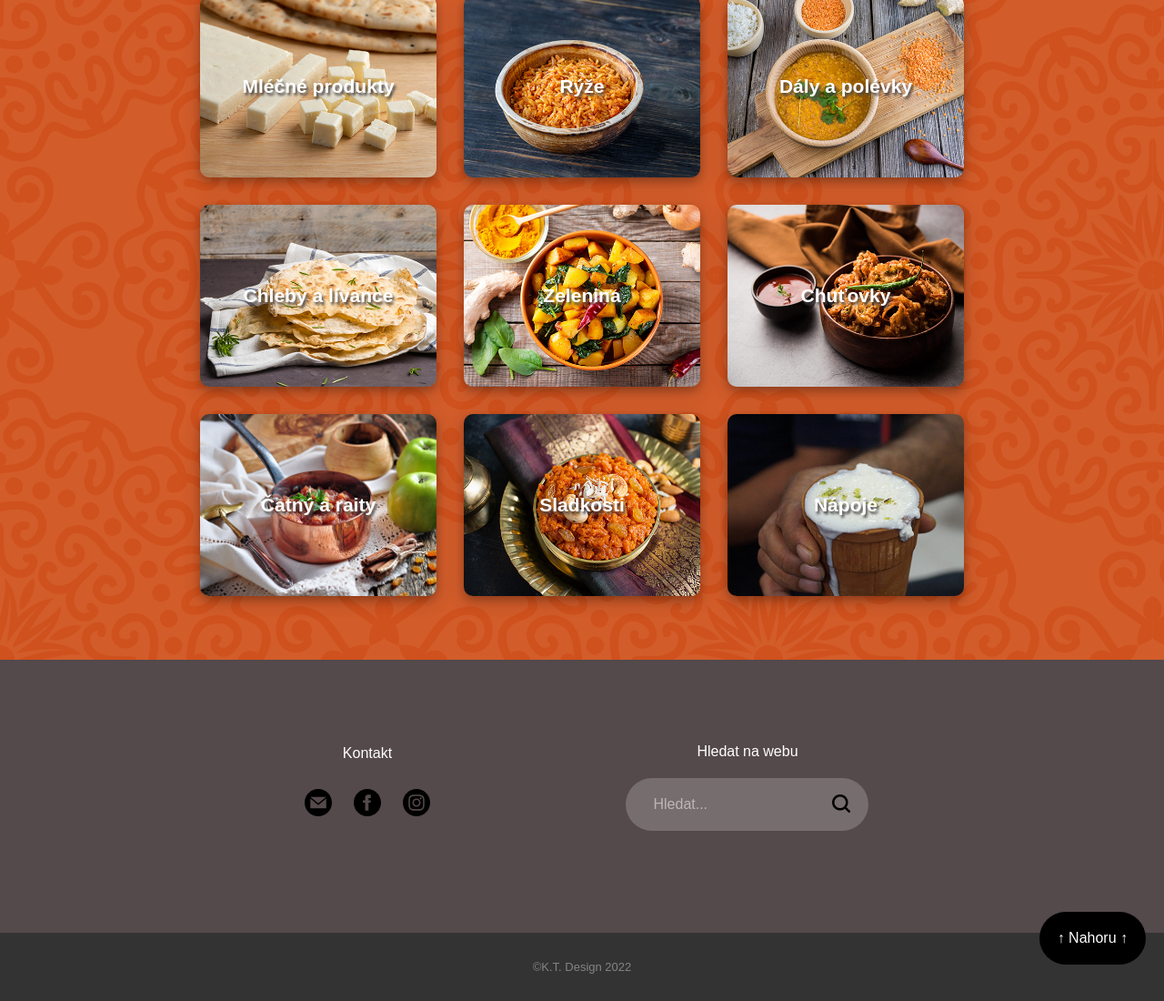
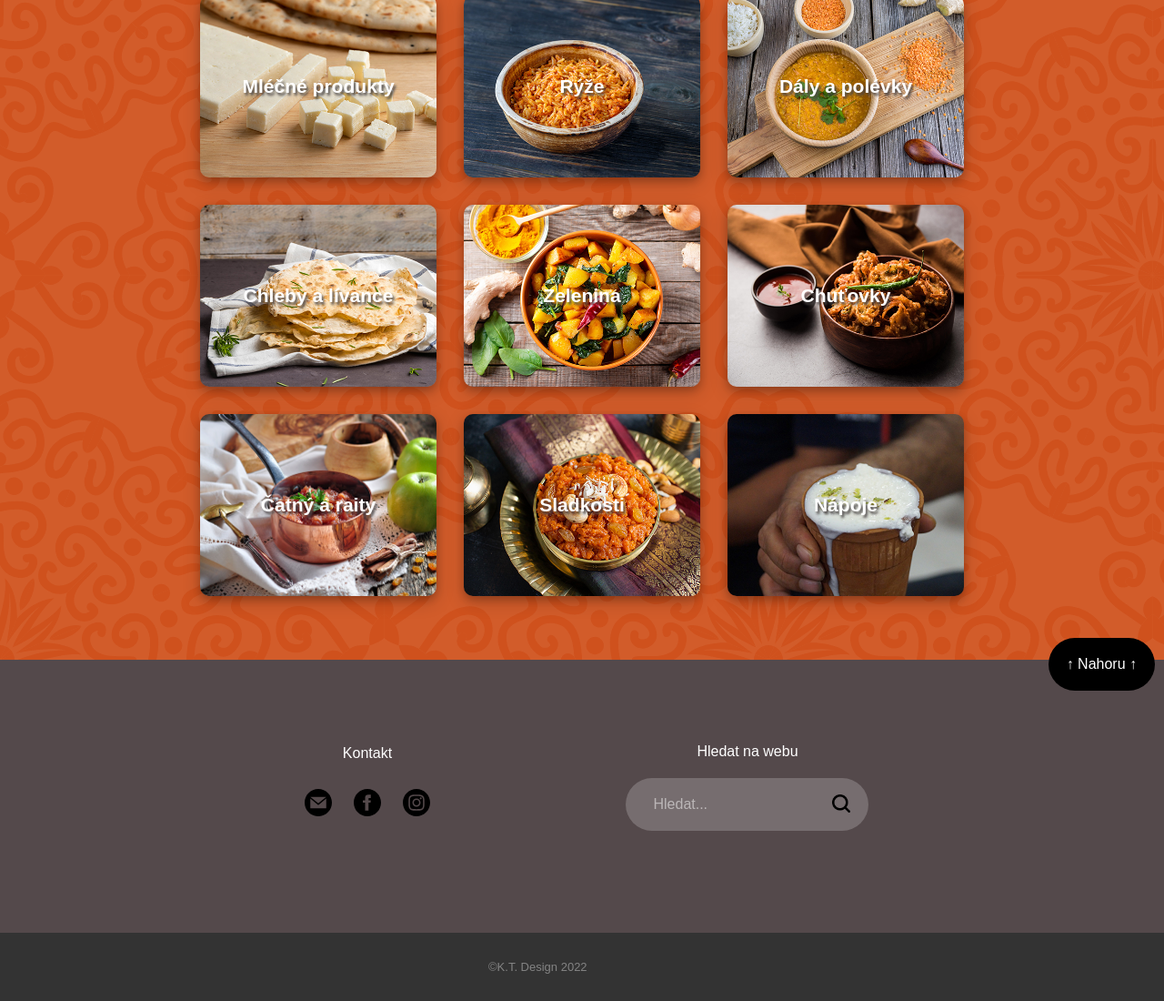
Before and after one commit to Klatnik/zaverecny-projekt, an Eleventy site: page index.html in a window 1280 px wide. Shown: the part 841-1941 px from the top of the page at 91% size. Built offline with nearby package versions, Linux system fonts and the light colour scheme; Eleventy itself is replaced by a stand-in of ours; files that its build step writes are made by us from their sources; a web font is replaced by a local one.

Commit message:
Upraveno tlačítko nahoru

```diff
--- a/_includes/layouts/main-template.njk
+++ b/_includes/layouts/main-template.njk
@@ -77,7 +77,9 @@
         </div>
     </div>
 
+
    <a href="#" class="back-to-top__button">↑ Nahoru ↑</a>
+
 
     <div class="footer__copyright">
 
--- a/scss/main/_back-to-top-button.scss
+++ b/scss/main/_back-to-top-button.scss
@@ -2,9 +2,12 @@
 
 .back-to-top__button {
 
-    position: absolute;
-    bottom: 40px;
-    right: 20px;
+    position: sticky;
+    bottom: 20px;
+    margin-right: 10px;
+    margin-top: -3vh;
+    float: right;
+    margin-left: 0;
 
     text-decoration: none;
     padding: 20px;
@@ -13,4 +16,6 @@
     background: #000;
     border-radius: 100px;
     white-space: nowrap;
+
+
   }
--- a/scss/main/_base.scss
+++ b/scss/main/_base.scss
@@ -7,7 +7,7 @@
 
 body {
     margin: 0;
-    position: relative;
+    // position: relative;
 }
 
 p {
```
Also changed, not shown: css/style.css, 1 other file.
